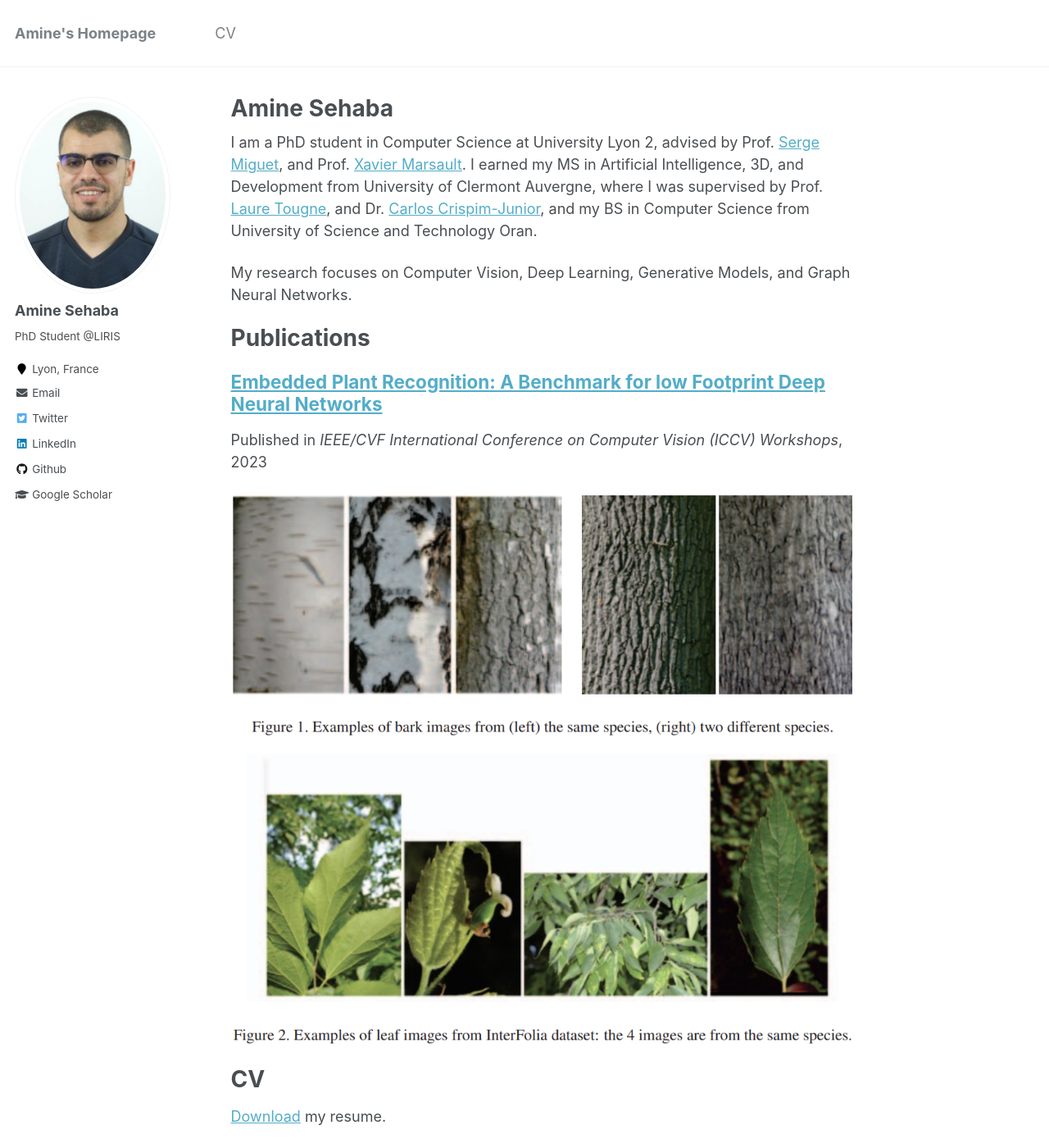
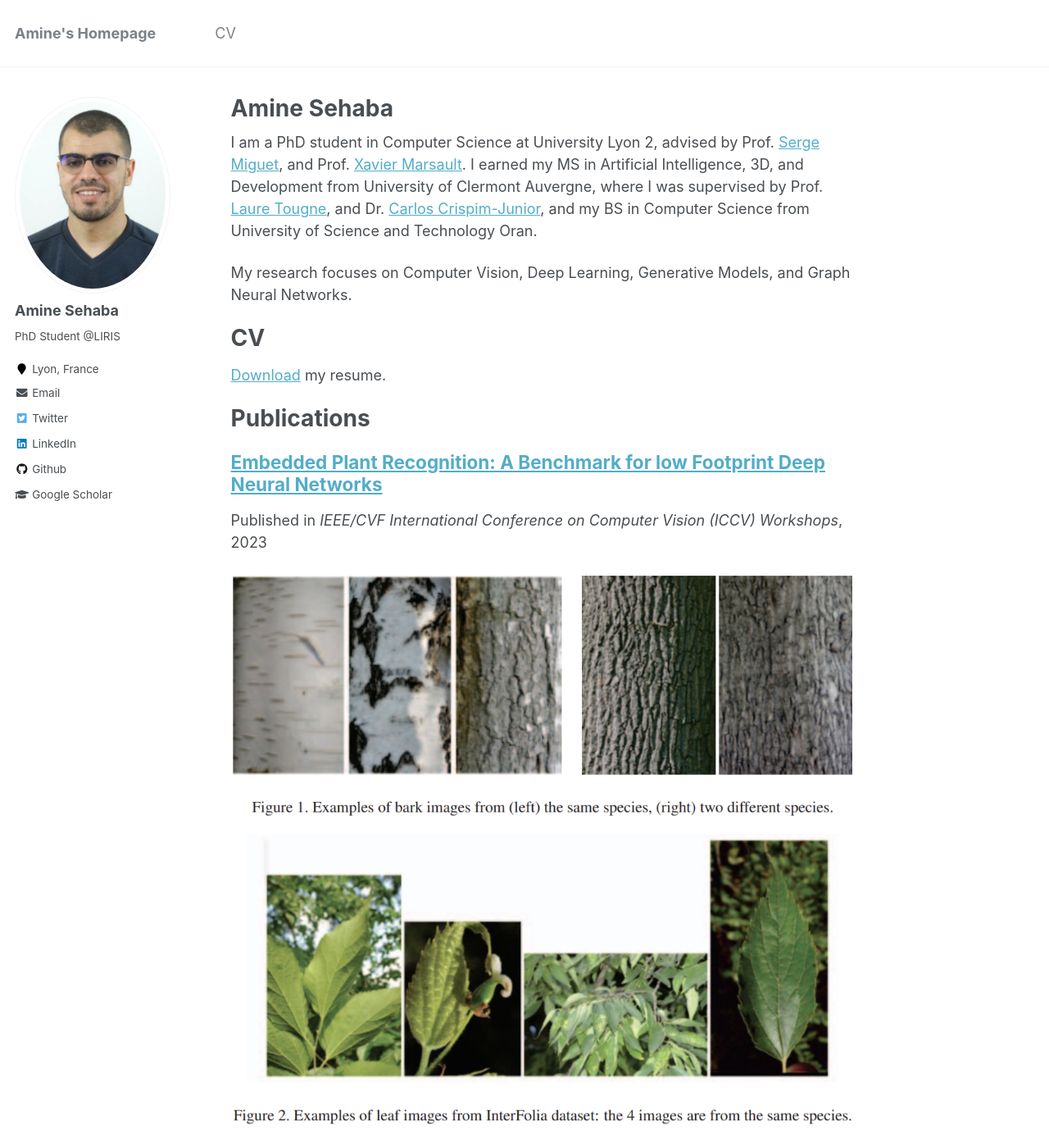
Before and after one commit to Sehaba95/sehaba95.github.io, a Jekyll site: the page built from _pages/about.md, in a window 1280 px wide and 1400 px high. Shown: the whole window at 82% size. Built offline with Jekyll 4.4.1, drawn with Linux system fonts in a browser that asks for light colours.

Commit message:
Update the home page

```diff
--- a/_pages/about.md
+++ b/_pages/about.md
@@ -13,15 +13,16 @@ I am a PhD student in Computer Science at University Lyon 2, advised by Prof. [S
 My research focuses on Computer Vision, Deep Learning, Generative Models, and Graph Neural Networks.
 
 
+
+CV
+======
+[Download](/files/Amine_Sehaba.pdf) my resume.
+
+
+
 Publications
 ======
 {% for post in site.publications reversed %}
   {% include archive-single.html %}
   <img src="/images/InterFolia.png">
 {% endfor %}
-
-
-
-CV
-======
-[Download](/files/Amine_Sehaba.pdf) my resume.
```
